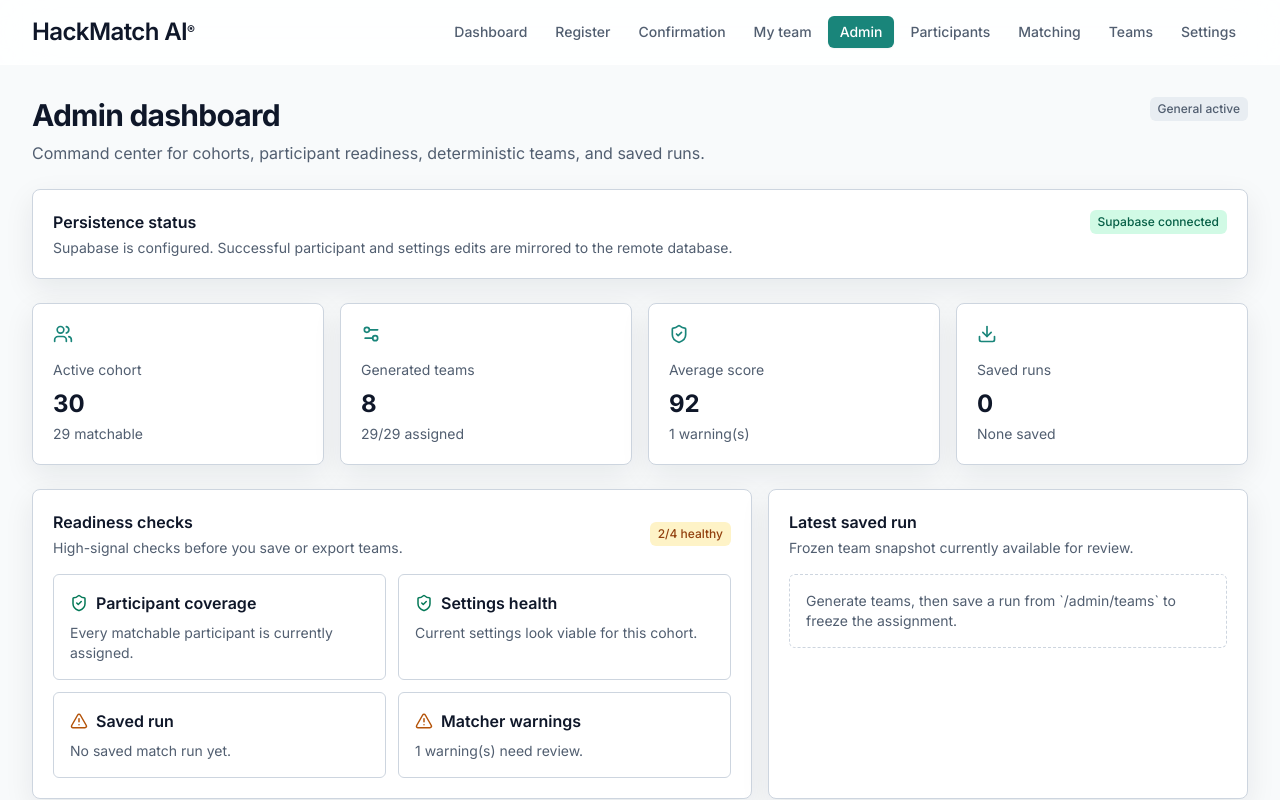
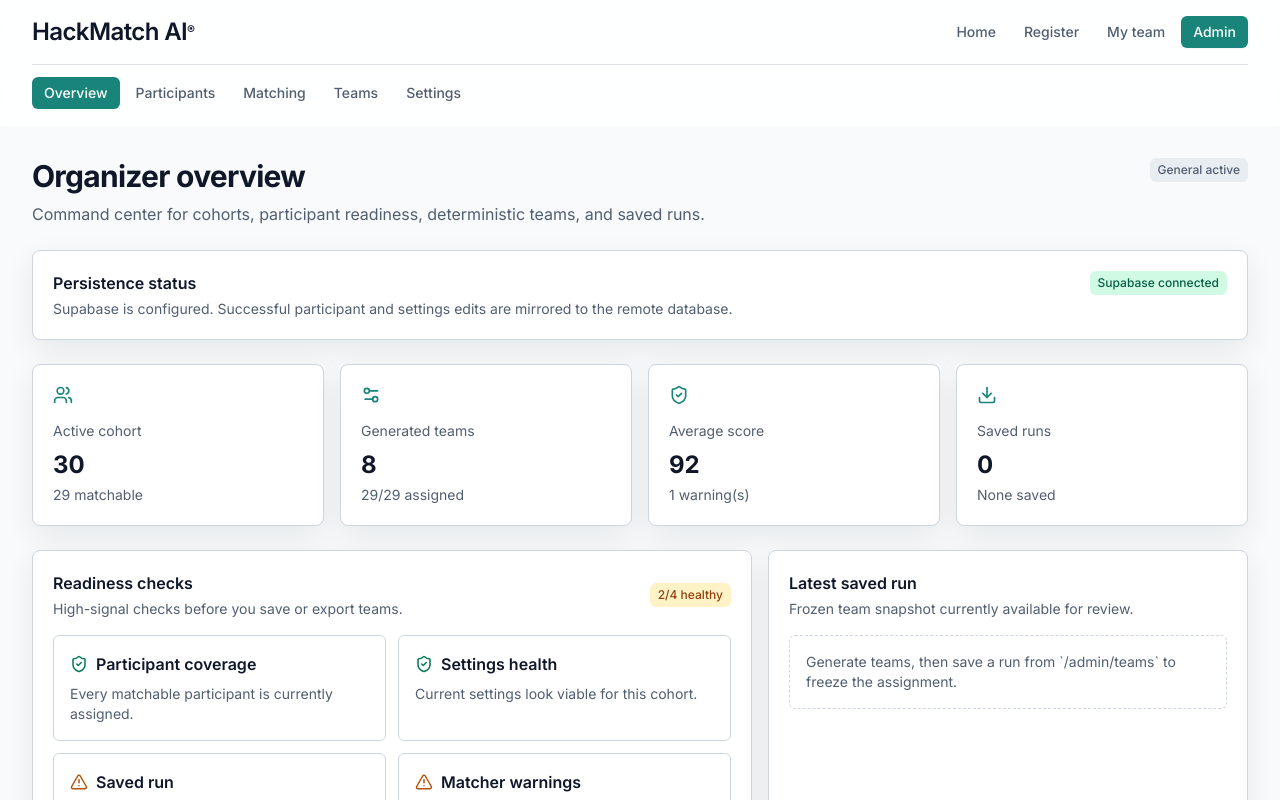
Before and after one commit to best-ed/HackMatch-AI, a Next.js app: page /admin in a window 1280 px wide. Shown: the top 800 px of the page. Built offline with nearby package versions, Linux system fonts and the light colour scheme; no server answers; the database is empty.

Commit message:
feat: organize navigation hierarchy

```diff
--- a/app/admin/page.tsx
+++ b/app/admin/page.tsx
@@ -78,7 +78,7 @@ export default function AdminPage() {
     <div className="space-y-6">
       <div className="flex flex-wrap items-start justify-between gap-4">
         <div>
-          <h1 className="text-3xl font-bold tracking-tight">Admin dashboard</h1>
+          <h1 className="text-3xl font-bold tracking-tight">Organizer overview</h1>
           <p className="mt-2 text-muted-foreground">
             Command center for cohorts, participant readiness, deterministic teams, and saved runs.
           </p>
--- a/app/page.tsx
+++ b/app/page.tsx
@@ -41,7 +41,7 @@ export default function HomePage() {
         <div className="liquid-glass min-w-0 space-y-6 rounded-lg p-6">
           <div className="space-y-5">
             <Badge className="w-fit bg-white/10 text-white ring-1 ring-white/20">
-              Deterministic matching, explainable output
+              Public demo dashboard
             </Badge>
             <h1 className="animate-fade-rise max-w-3xl text-5xl font-black leading-[0.95] tracking-tight sm:text-6xl lg:text-7xl">
               Watch teams <em className="not-italic text-emerald-200">assemble</em> from real constraints.
--- a/components/app-shell.tsx
+++ b/components/app-shell.tsx
@@ -2,27 +2,18 @@
 
 import Link from "next/link";
 import { usePathname } from "next/navigation";
+import { adminNavItems, isAdminSectionActive, isNavItemActive, primaryNavItems } from "@/lib/navigation";
 import { cn } from "@/lib/utils";
-
-const navItems = [
-  { href: "/", label: "Dashboard" },
-  { href: "/participant/register", label: "Register" },
-  { href: "/participant/confirmation", label: "Confirmation" },
-  { href: "/participant/team", label: "My team" },
-  { href: "/admin", label: "Admin" },
-  { href: "/admin/participants", label: "Participants" },
-  { href: "/admin/matching", label: "Matching" },
-  { href: "/admin/teams", label: "Teams" },
-  { href: "/admin/settings", label: "Settings" }
-];
 
 export function AppShell({ children }: { children: React.ReactNode }) {
   const pathname = usePathname();
+  const isAdminRoute = pathname === "/admin" || pathname.startsWith("/admin/");
 
   return (
     <>
       <header className="sticky top-0 z-30 border-b border-white/40 bg-white/85 backdrop-blur-xl">
-        <div className="mx-auto flex max-w-7xl flex-col gap-4 px-4 py-4 sm:px-6 lg:flex-row lg:items-center lg:justify-between lg:px-8">
+        <div className="mx-auto max-w-7xl px-4 py-4 sm:px-6 lg:px-8">
+          <div className="flex flex-col gap-4 lg:flex-row lg:items-center lg:justify-between">
             <Link
               href="/"
               className="inline-flex w-fit items-baseline rounded-md text-2xl font-semibold tracking-tight outline-none ring-primary/20 transition focus-visible:ring-4"
@@ -31,19 +22,12 @@ export function AppShell({ children }: { children: React.ReactNode }) {
               HackMatch AI<sup className="text-xs">&reg;</sup>
             </Link>
             <nav aria-label="Primary navigation" className="flex flex-wrap gap-1 text-sm text-muted-foreground">
-            {navItems.map((item) => {
-              const active = item.href === "/"
-                ? pathname === "/"
-                : pathname === item.href || pathname.startsWith(`${item.href}/`);
+              {primaryNavItems.map((item) => {
+                const active = isNavItemActive(pathname, item.href);
                 return (
                   <Link
                     aria-current={active ? "page" : undefined}
-                  className={cn(
-                    "rounded-md px-3 py-1.5 font-medium outline-none ring-primary/20 transition focus-visible:ring-4",
-                    active
-                      ? "bg-primary text-primary-foreground shadow-sm"
-                      : "hover:bg-muted hover:text-foreground"
-                  )}
+                    className={navLinkClass(active)}
                     href={item.href}
                     key={item.href}
                   >
@@ -53,6 +37,27 @@ export function AppShell({ children }: { children: React.ReactNode }) {
               })}
             </nav>
           </div>
+          {isAdminRoute ? (
+            <nav
+              aria-label="Admin navigation"
+              className="mt-4 flex gap-1 overflow-x-auto border-t border-border/70 pt-3 text-sm text-muted-foreground"
+            >
+              {adminNavItems.map((item) => {
+                const active = isAdminSectionActive(pathname, item.href);
+                return (
+                  <Link
+                    aria-current={active ? "page" : undefined}
+                    className={cn(navLinkClass(active), "shrink-0")}
+                    href={item.href}
+                    key={item.href}
+                  >
+                    {item.label}
+                  </Link>
+                );
+              })}
+            </nav>
+          ) : null}
+        </div>
       </header>
       <main className="mx-auto max-w-7xl px-4 py-8 sm:px-6 lg:px-8">
         {children}
@@ -60,3 +65,12 @@ export function AppShell({ children }: { children: React.ReactNode }) {
     </>
   );
 }
+
+function navLinkClass(active: boolean) {
+  return cn(
+    "rounded-md px-3 py-1.5 font-medium outline-none ring-primary/20 transition focus-visible:ring-4",
+    active
+      ? "bg-primary text-primary-foreground shadow-sm"
+      : "hover:bg-muted hover:text-foreground"
+  );
+}
--- /dev/null
+++ b/lib/navigation.ts
@@ -0,0 +1,30 @@
+export type NavItem = {
+  href: string;
+  label: string;
+};
+
+export const primaryNavItems: NavItem[] = [
+  { href: "/", label: "Home" },
+  { href: "/participant/register", label: "Register" },
+  { href: "/participant/team", label: "My team" },
+  { href: "/admin", label: "Admin" }
+];
+
+export const adminNavItems: NavItem[] = [
+  { href: "/admin", label: "Overview" },
+  { href: "/admin/participants", label: "Participants" },
+  { href: "/admin/matching", label: "Matching" },
+  { href: "/admin/teams", label: "Teams" },
+  { href: "/admin/settings", label: "Settings" }
+];
+
+export function isNavItemActive(pathname: string, href: string) {
+  if (href === "/") return pathname === "/";
+  if (href === "/admin") return pathname === "/admin" || pathname.startsWith("/admin/");
+  return pathname === href || pathname.startsWith(`${href}/`);
+}
+
+export function isAdminSectionActive(pathname: string, href: string) {
+  if (href === "/admin") return pathname === "/admin";
+  return pathname === href || pathname.startsWith(`${href}/`);
+}
```
Also changed, not shown: 1 other file (tests, documents, lock files or other folders). Lines whose indentation alone changed are shown as unchanged.
